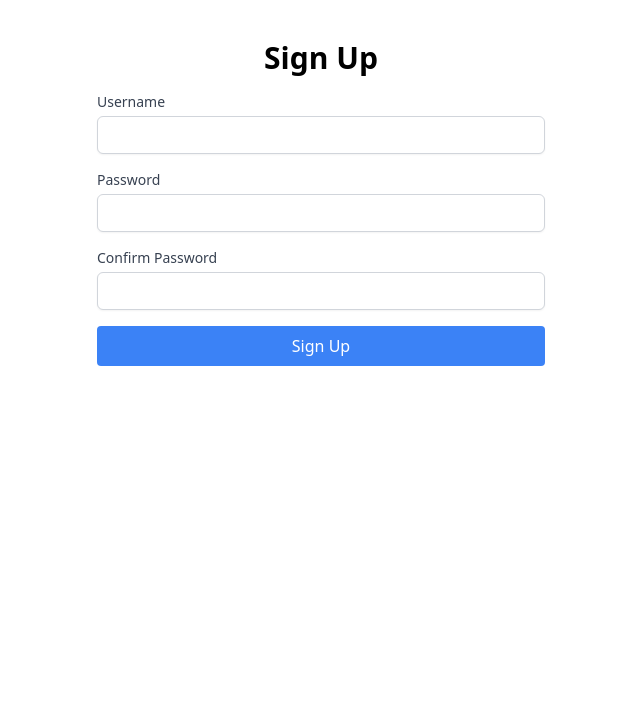
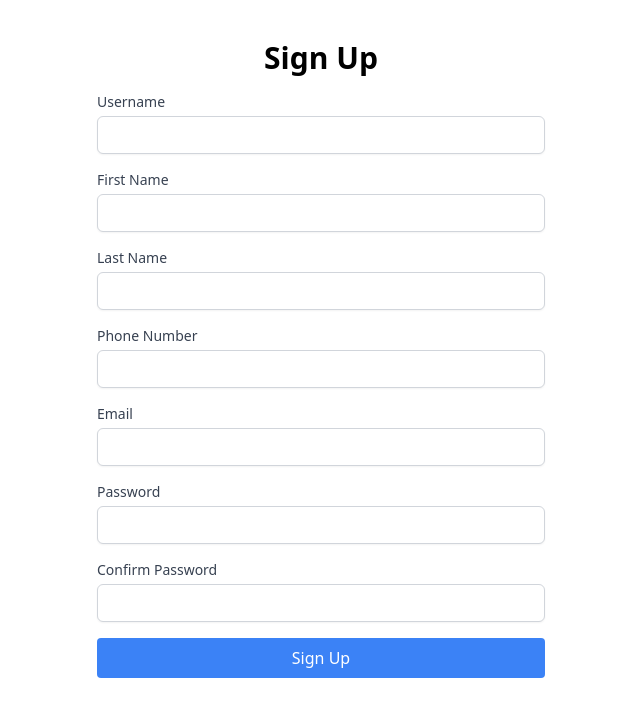
Before and after one commit to didate/dj-simpetin-cv, a Django app: page /signup/ in a window 1280 px wide. Shown: the part 60-777 px from the top of the page, without its empty margins (319-959 px from the left). Run offline with Django 5.2, Linux system fonts and the light colour scheme.

Commit message:
add some field to the signup form

```diff
--- /dev/null
+++ b/resume/signup_form.py
@@ -0,0 +1,24 @@
+# forms.py
+
+from django import forms
+from django.contrib.auth.forms import UserCreationForm
+from django.contrib.auth.models import User
+
+class CustomUserCreationForm(UserCreationForm):
+    first_name = forms.CharField(max_length=30, required=True, help_text='First Name')
+    last_name = forms.CharField(max_length=30, required=True, help_text='Last Name')
+    phone_number = forms.CharField(max_length=15, required=True, help_text='Phone Number')
+    email = forms.EmailField(required=True, help_text='Email Address')
+
+    class Meta:
+        model = User
+        fields = ['username', 'first_name', 'last_name', 'phone_number', 'email', 'password1', 'password2']
+
+    def save(self, commit=True):
+        user = super().save(commit=False)
+        user.first_name = self.cleaned_data['first_name']
+        user.last_name = self.cleaned_data['last_name']
+        user.email = self.cleaned_data['email']
+        if commit:
+            user.save()
+        return user
--- a/resume/templates/resume/signup.html
+++ b/resume/templates/resume/signup.html
@@ -19,7 +19,47 @@
             {% endif %}
         </div>
 
-        <!-- Password field -->
+        <!-- First Name field -->
+        <div class="mb-4">
+            <label for="id_first_name" class="block text-sm font-medium text-gray-700">First Name</label>
+            <input type="text" name="first_name" id="id_first_name" value="{{ form.first_name.value|default_if_none:'' }}"
+                class="mt-1 block w-full border border-gray-300 rounded-md shadow-sm focus:ring-blue-500 focus:border-blue-500 sm:text-sm">
+            {% if form.first_name.errors %}
+                <p class="text-red-500 text-sm mt-1">{{ form.first_name.errors.0 }}</p>
+            {% endif %}
+        </div>
+
+        <!-- Last Name field -->
+        <div class="mb-4">
+            <label for="id_last_name" class="block text-sm font-medium text-gray-700">Last Name</label>
+            <input type="text" name="last_name" id="id_last_name" value="{{ form.last_name.value|default_if_none:'' }}"
+                class="mt-1 block w-full border border-gray-300 rounded-md shadow-sm focus:ring-blue-500 focus:border-blue-500 sm:text-sm">
+            {% if form.last_name.errors %}
+                <p class="text-red-500 text-sm mt-1">{{ form.last_name.errors.0 }}</p>
+            {% endif %}
+        </div>
+
+        <!-- Phone Number field -->
+        <div class="mb-4">
+            <label for="id_phone_number" class="block text-sm font-medium text-gray-700">Phone Number</label>
+            <input type="text" name="phone_number" id="id_phone_number" value="{{ form.phone_number.value|default_if_none:'' }}"
+                class="mt-1 block w-full border border-gray-300 rounded-md shadow-sm focus:ring-blue-500 focus:border-blue-500 sm:text-sm">
+            {% if form.phone_number.errors %}
+                <p class="text-red-500 text-sm mt-1">{{ form.phone_number.errors.0 }}</p>
+            {% endif %}
+        </div>
+
+        <!-- Email field -->
+        <div class="mb-4">
+            <label for="id_email" class="block text-sm font-medium text-gray-700">Email</label>
+            <input type="email" name="email" id="id_email" value="{{ form.email.value|default_if_none:'' }}"
+                class="mt-1 block w-full border border-gray-300 rounded-md shadow-sm focus:ring-blue-500 focus:border-blue-500 sm:text-sm">
+            {% if form.email.errors %}
+                <p class="text-red-500 text-sm mt-1">{{ form.email.errors.0 }}</p>
+            {% endif %}
+        </div>
+
+        <!-- Password fields -->
         <div class="mb-4">
             <label for="id_password1" class="block text-sm font-medium text-gray-700">Password</label>
             <input type="password" name="password1" id="id_password1"
@@ -28,8 +68,6 @@
                 <p class="text-red-500 text-sm mt-1">{{ form.password1.errors.0 }}</p>
             {% endif %}
         </div>
-
-        <!-- Password confirmation field -->
         <div class="mb-4">
             <label for="id_password2" class="block text-sm font-medium text-gray-700">Confirm Password</label>
             <input type="password" name="password2" id="id_password2"
--- a/resume/views.py
+++ b/resume/views.py
@@ -1,7 +1,8 @@
 from django.shortcuts import render, redirect
-from django.contrib.auth.forms import UserCreationForm
 from django.contrib.auth import login
 from django.contrib import messages
+
+from resume.signup_form import CustomUserCreationForm
 
 def home_view(request):
     return render(request, 'resume/home.html')
@@ -9,13 +10,13 @@ def home_view(request):
 
 def signup_view(request):
     if request.method == 'POST':
-        form = UserCreationForm(request.POST)
+        form = CustomUserCreationForm(request.POST)
         if form.is_valid():
             user = form.save()
             login(request, user)  # Automatically log the user in after signup
             messages.success(request, 'Registration successful!')
             return redirect('home')  # Redirect to the homepage after signup
     else:
-        form = UserCreationForm()
+        form = CustomUserCreationForm()
 
     return render(request, 'resume/signup.html', {'form': form})
```
